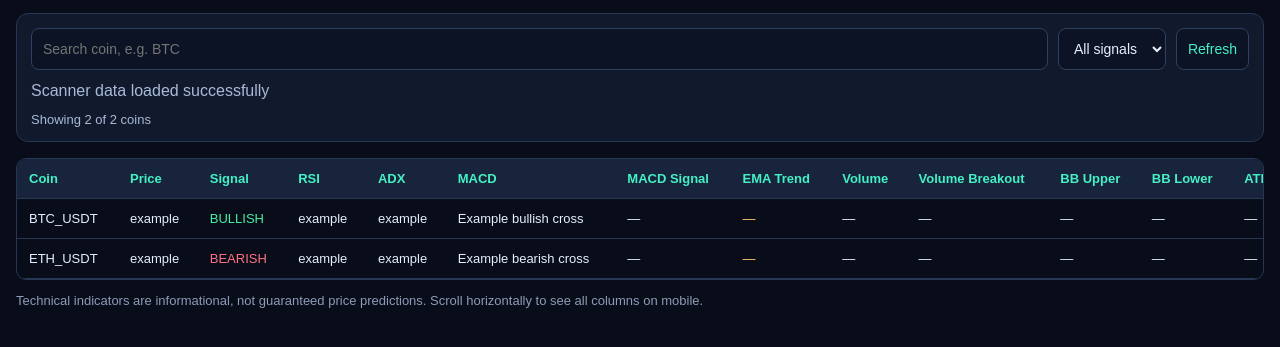
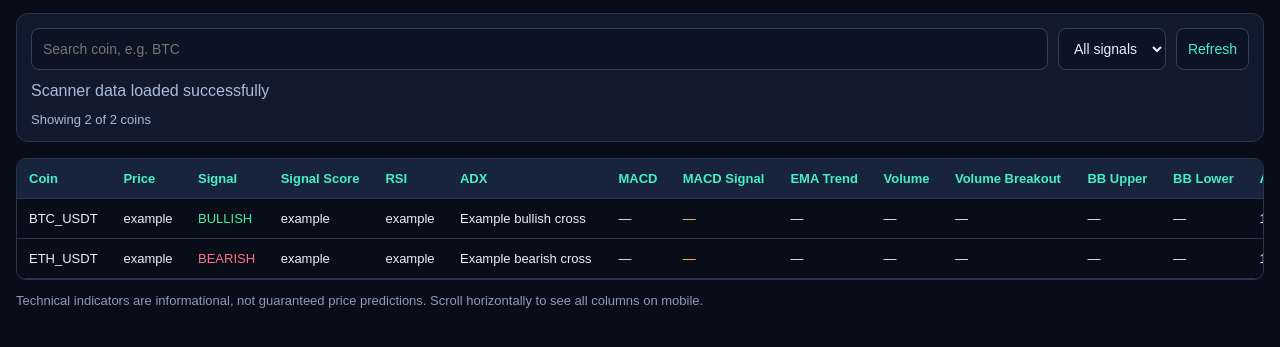
Before and after one commit to goroy502-sketch/crypto-futures-market, a plain HTML site: page docs/index.html in a window 1280 px wide. Shown: the part 97-444 px from the top of the page. Drawn offline with Linux system fonts and the light colour scheme.

Commit message:
Add 'Signal Score' column to the table

```diff
--- a/docs/index.html
+++ b/docs/index.html
@@ -89,6 +89,7 @@
           <th>Coin</th>
           <th>Price</th>
           <th>Signal</th>
+          <th>Signal Score</th>
           <th>RSI</th>
           <th>ADX</th>
           <th>MACD</th>
```
